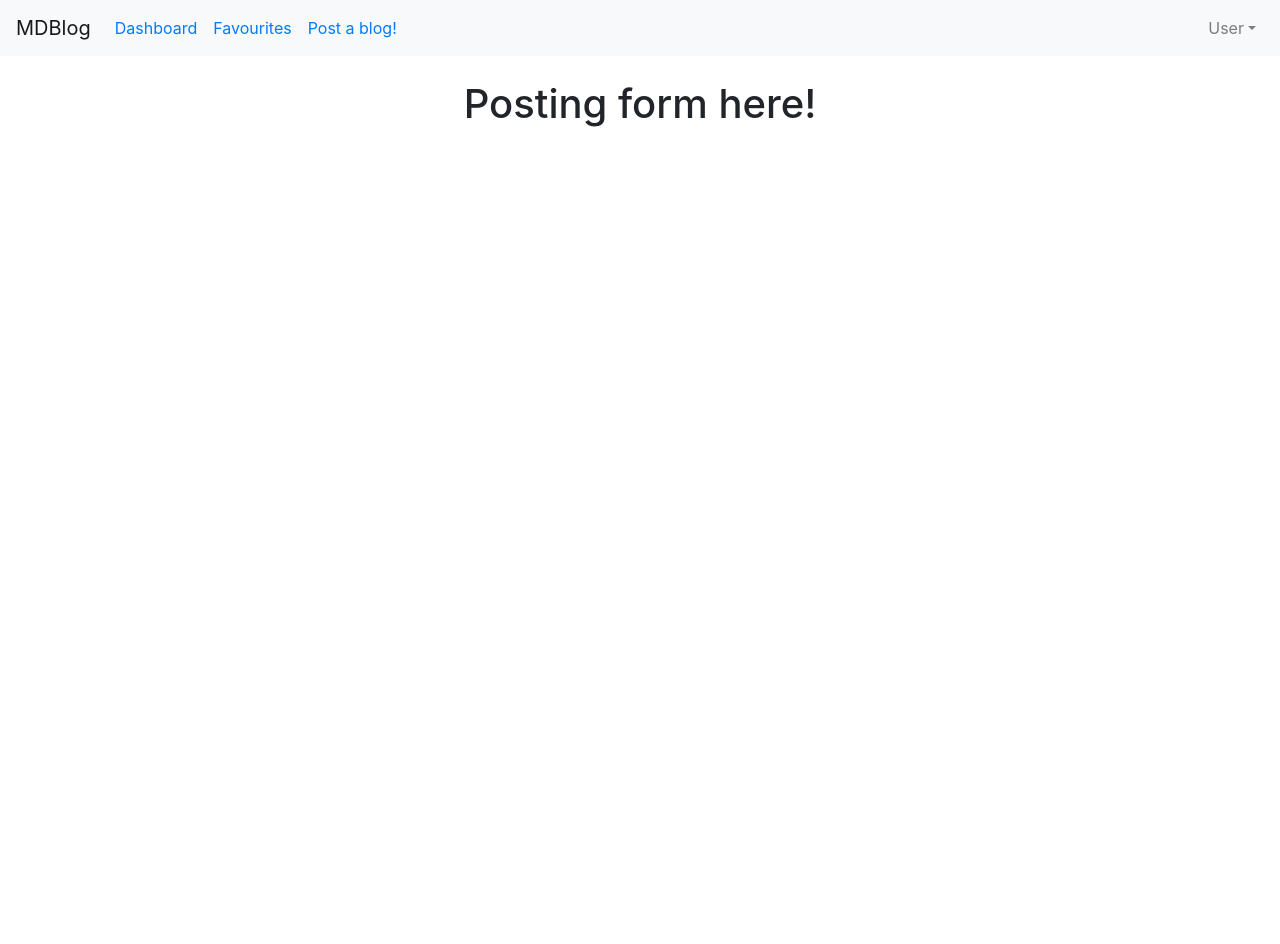
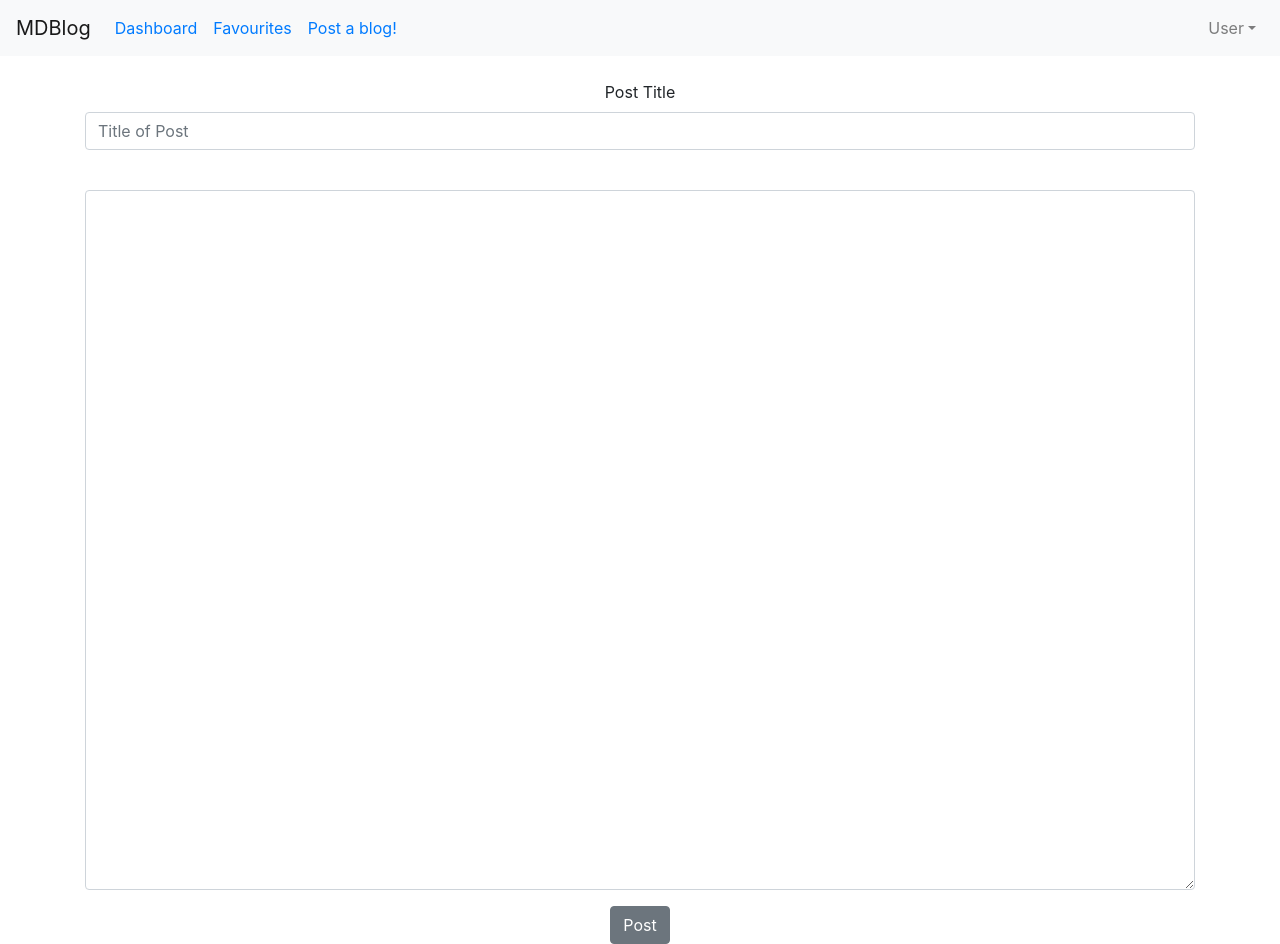
Before and after one commit to wcheng8/MarkDownNotesApp, a React (Create React App) app in the folder clientside/: page /post in a window 1280 px wide. Before the commit the page ends 800 px from the top, so only its background shows below. Built offline with nearby package versions, Linux system fonts and the light colour scheme.

Commit message:
added form to create post

```diff
--- a/clientside/src/pages/Post.js
+++ b/clientside/src/pages/Post.js
@@ -1,9 +1,30 @@
 import React from "react";
+import { Button, Form, FormGroup, Label, Input } from "reactstrap";
 
 const Post = () => {
 	return (
 		<div>
-			<h1>Posting form here!</h1>
+			<Form>
+				<FormGroup>
+					<Label for="posttitle">Post Title</Label>
+					<Input
+						type="text"
+						name="posttitle"
+						id="posttitle"
+						placeholder="Title of Post"
+					/>
+				</FormGroup>
+				<FormGroup>
+					<Label for="blogtext"></Label>
+					<Input
+						type="textarea"
+						style={{ height: 700 }}
+						name="blog"
+						id="blogtext"
+					/>
+				</FormGroup>
+				<Button>Post</Button>
+			</Form>
 		</div>
 	);
 };
```
